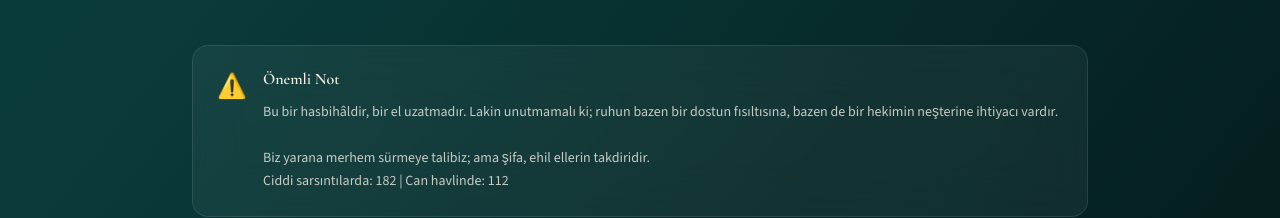
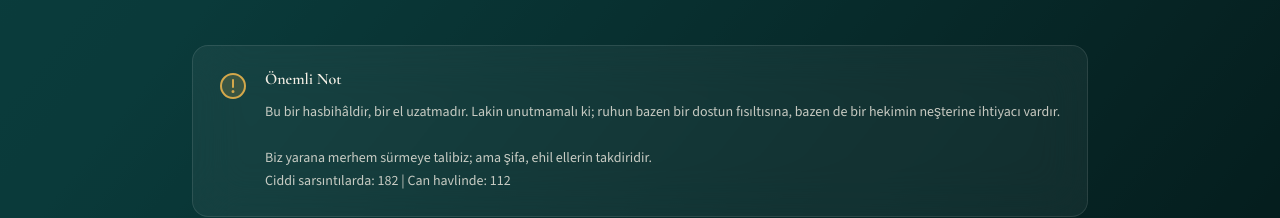
Before and after one commit to KemalG-u/oluk-portal, a Next.js app: page /sirdas in a window 1280 px wide. Shown: the part 1344-1562 px from the top of the page. Built offline with nearby package versions, Linux system fonts and the light colour scheme.

Commit message:
fix: Replace final emoji with Phosphor WarningCircle icon

```diff
--- a/public/sitemap-stats.json
+++ b/public/sitemap-stats.json
@@ -1,6 +1,6 @@
 {
   "total_pages": 34,
-  "last_generated": "2025-12-20T22:54:20.466Z",
+  "last_generated": "2025-12-20T22:59:06.436Z",
   "priorities": {
     "high": 9,
     "medium": 25,
--- a/src/app/sirdas/page.tsx
+++ b/src/app/sirdas/page.tsx
@@ -1,5 +1,6 @@
 import type { Metadata } from 'next';
 import { generateSEOMetadata } from '@/lib/seo';
+import { WarningCircle } from '@phosphor-icons/react';
 import SirdasInterface from '@/components/SirdasInterface';
 import SirdasFeatureBadges from '@/components/SirdasFeatureBadges';
 import { SIRDAS_TITLE, SIRDAS_SUBTITLE, FEATURE_BADGES, DISCLAIMER } from '@/lib/sirdas-content';
@@ -89,7 +90,7 @@ export default function SirdasPage() {
       <section className="py-12 px-4 bg-deep-teal-dark/50">
         <div className="max-w-4xl mx-auto">
           <div className="flex items-start gap-4 p-6 rounded-2xl bg-white/5 backdrop-blur-xl border border-white/10">
-            <div className="text-2xl">⚠️</div>
+            <WarningCircle size={32} weight="duotone" color="#D4A84B" className="flex-shrink-0" />
             <div>
               <h3 className="text-soft-cream font-semibold mb-3">Önemli Not</h3>
               <p className="text-soft-cream/80 text-sm leading-relaxed whitespace-pre-line">
```
Also changed, not shown: public/robots.txt.
